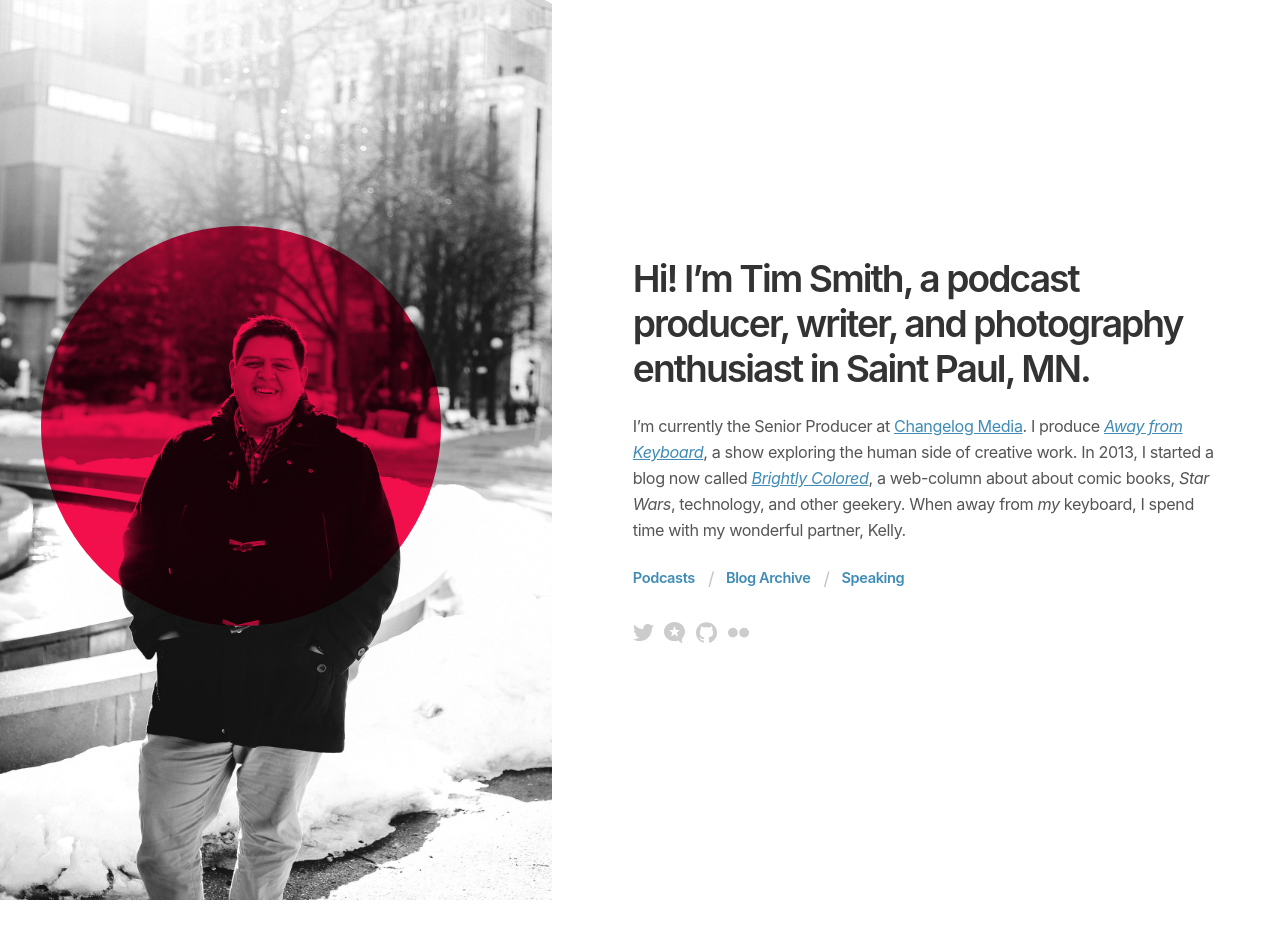
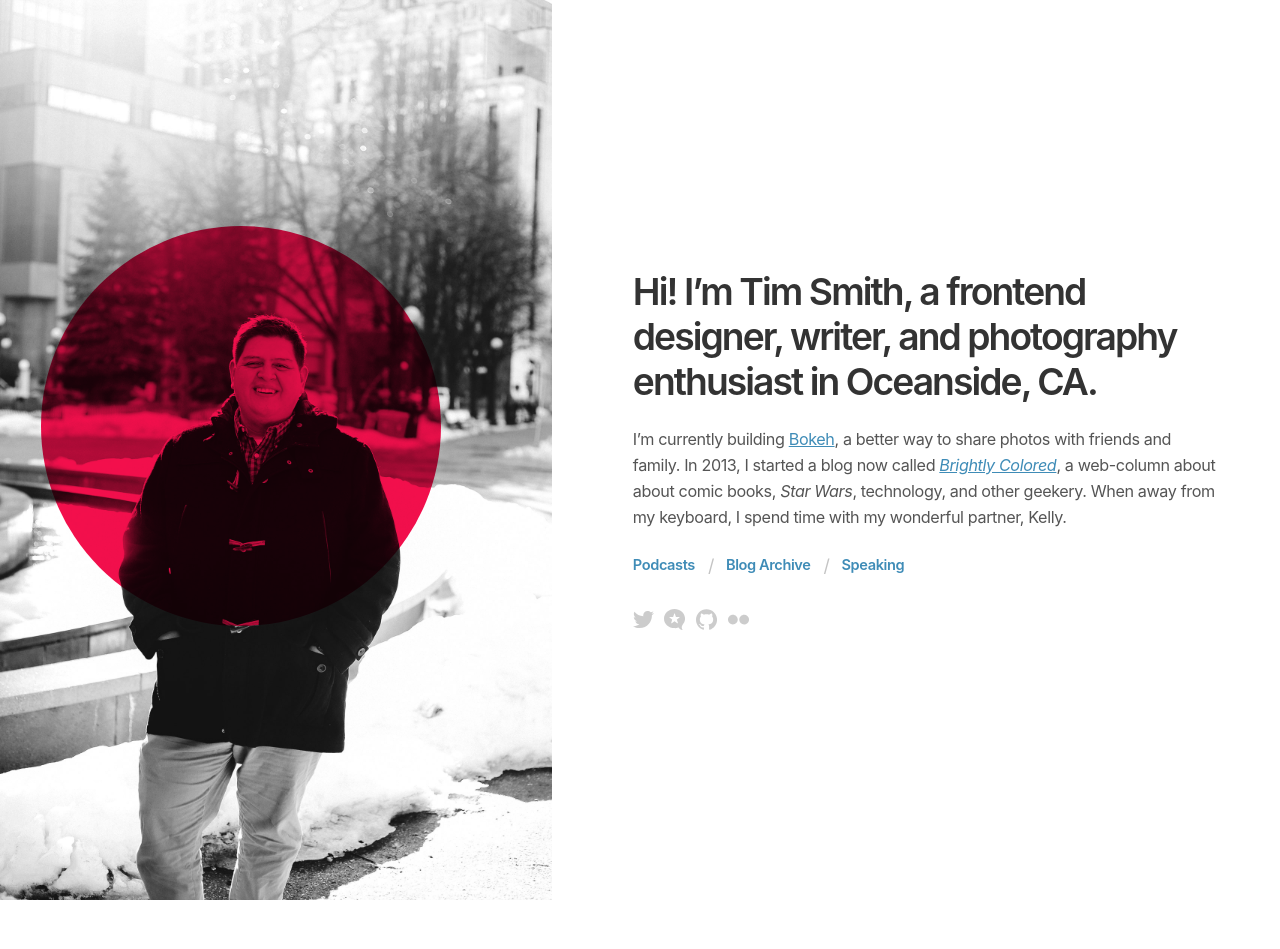
Before and after one commit to xavibenjamin/ttimsmith.com, a Jekyll site: the page built from index.md, in a window 1280 px wide. Built offline with Jekyll 4.4.1, drawn with Linux system fonts in a browser that asks for light colours; some web fonts are replaced; after the commit the page ends 900 px from its top, so only the background shows below that.

Commit message:
Did a few things: - Changed location to Oceanside - Removed my job at Changelog - Tried to find a label for what it is I do now

```diff
--- a/_layouts/home.html
+++ b/_layouts/home.html
@@ -13,7 +13,7 @@
             alt="Tim Smith Portrait">
         </div>
         <div class="home__info">
-          <h1 class="home__name">Hi! I’m Tim Smith, a podcast producer, writer, and photography enthusiast in Saint Paul, MN.</h1>
+          <h1 class="home__name">Hi! I’m Tim Smith, a frontend designer, writer, and photography enthusiast in Oceanside, CA.</h1>
           {{ content }}
 
           <ul class="inline-list">
--- a/assets/stylesheets/_layout/_maincontent.scss
+++ b/assets/stylesheets/_layout/_maincontent.scss
@@ -6,6 +6,7 @@
 }
 
 .main--home {
+  margin-bottom: 0;
   max-width: none;
   width: 100%;
 }
--- a/index.md
+++ b/index.md
@@ -1,7 +1,7 @@
 ---
 layout: home
-seo_title: Tim Smith (@smithtimmytim) is a podcast producer, writer, YouTuber, and photographer
+seo_title: Tim Smith (@smithtimmytim) is a frontend designer, writer, and photography enthusiast.
 css_class: home
 ---
 
-I'm currently the Senior Producer at [Changelog Media](https://changelog.com/). I produce [_Away from Keyboard_](https://changelog.com/afk), a show exploring the human side of creative work. In 2013, I started a blog now called [_Brightly Colored_](https://brightlycolored.org/), a web-column about about comic books, _Star Wars_, technology, and other geekery. When away from _my_ keyboard, I spend time with my wonderful partner, Kelly.
+I'm currently building [Bokeh](https://bokeh.pics), a better way to share photos with friends and family. In 2013, I started a blog now called [_Brightly Colored_](https://brightlycolored.org/), a web-column about about comic books, _Star Wars_, technology, and other geekery. When away from my keyboard, I spend time with my wonderful partner, Kelly.
--- a/podcasts.html
+++ b/podcasts.html
@@ -27,10 +27,10 @@ description: Over the years, I've hosted a few different podcasts. Here are the
   {% for show in site.data.shows %}
     {% if show[1].retired == true %}
     <div class="show">
-      <a href="/podcasts/{{ show[1].slug }}"><img class="show__image" src="/uploads/shows/{{ show[1].slug }}/thumb.png" alt="{{ show.name }} Thumb"></a>
+      <a{% if show[1].external_link %} href="{{ show[1].external_link}}"{% else %} href="/podcasts/{{ show[1].slug }}"{% endif %}><img class="show__image" src="/uploads/shows/{{ show[1].slug }}/thumb.png" alt="{{ show.name }} Thumb"></a>
 
       <div class="show__info">
-        <h2 class="show__name"><a href="/podcasts/{{ show[1].slug }}">{{ show[1].name }}</a></h2>
+        <h2 class="show__name"><a{% if show[1].external_link %} href="{{ show[1].external_link}}"{% else %} href="/podcasts/{{ show[1].slug }}"{% endif %}>{{ show[1].name }}</a></h2>
         <p class="show__host">Hosted by {{ show[1].host }}</p>
 
         <p class="show__description">{{ show[1].description | markdownify | remove: '<p>' }}</p>
```
Also changed, not shown: _data/shows.yml (+5 -6 lines).
